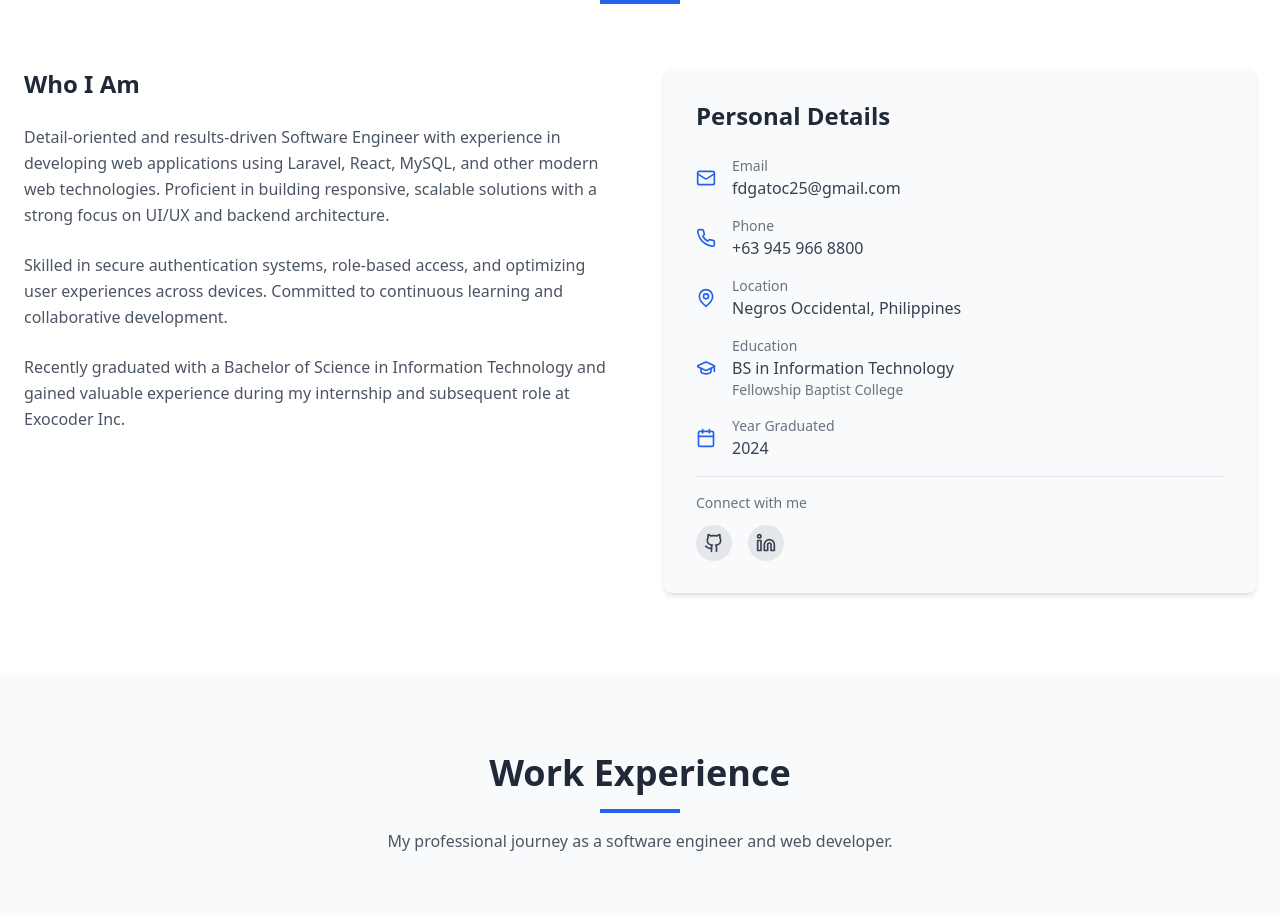
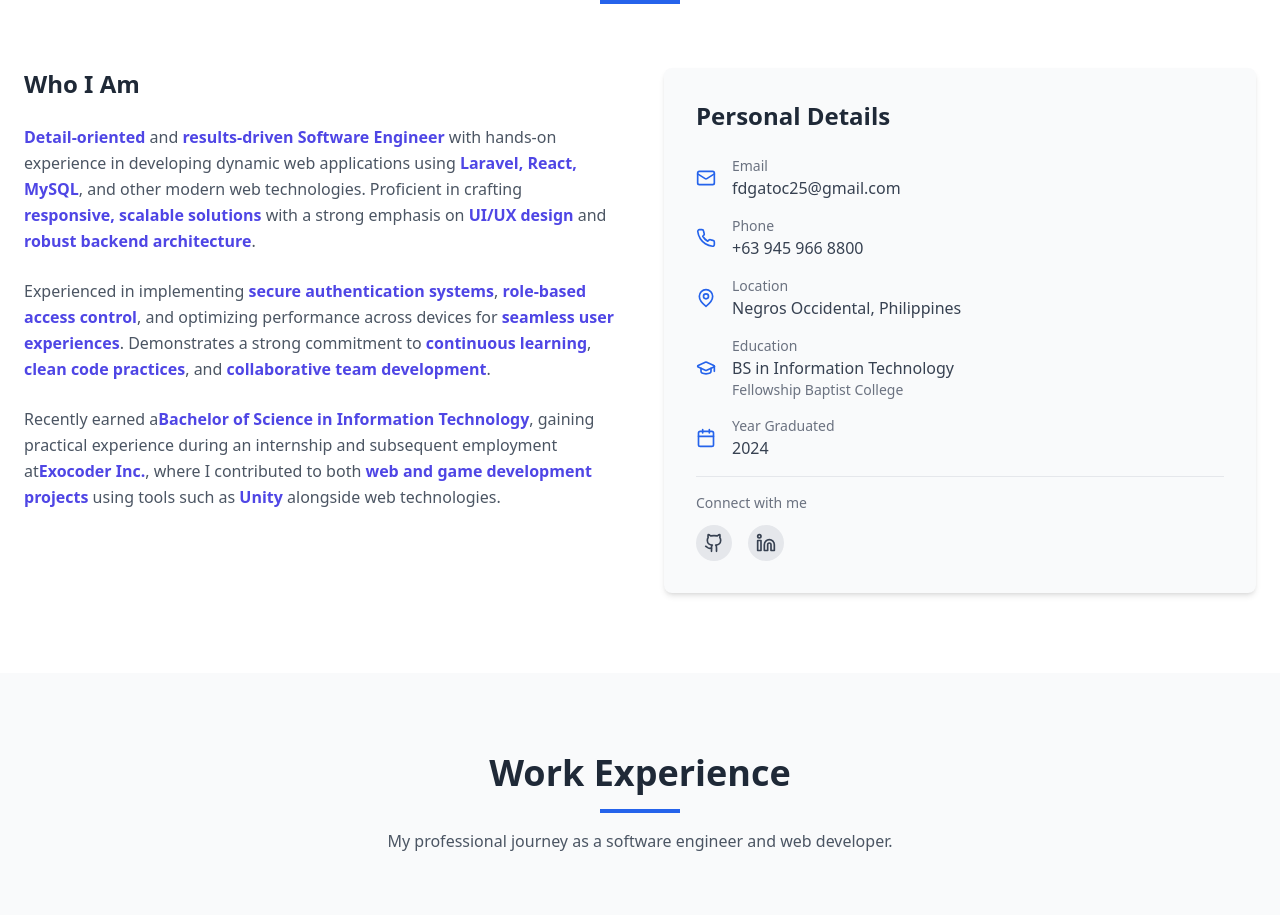
Before and after one commit to fdgatoc03/my-portfolio, a React (Vite) app: page / in a window 1280 px wide. Shown: the part 1000-1915 px from the top of the page. Built offline with nearby package versions, Linux system fonts and the light colour scheme.

Commit message:
Update About.tsx

```diff
--- a/src/components/About.tsx
+++ b/src/components/About.tsx
@@ -13,17 +13,34 @@ const About: React.FC = () => {
         <div className="grid md:grid-cols-2 gap-12">
           <div className="space-y-6">
             <h3 className="text-2xl font-bold text-gray-800 dark:text-white mb-4">Who I Am</h3>
+
             <p className="text-gray-600 dark:text-gray-300 leading-relaxed">
-              Detail-oriented and results-driven Software Engineer with experience in developing web applications using Laravel, React, MySQL, and other modern web technologies. Proficient in building responsive, scalable solutions with a strong focus on UI/UX and backend architecture.
+              <span className="font-semibold text-indigo-600">Detail-oriented</span> and
+              <span className="font-semibold text-indigo-600"> results-driven Software Engineer</span> with hands-on experience in developing dynamic web applications using
+              <span className="font-semibold text-indigo-600"> Laravel, React, MySQL</span>, and other modern web technologies. Proficient in crafting
+              <span className="font-semibold text-indigo-600"> responsive, scalable solutions</span> with a strong emphasis on
+              <span className="font-semibold text-indigo-600"> UI/UX design</span> and
+              <span className="font-semibold text-indigo-600"> robust backend architecture</span>.
             </p>
+
             <p className="text-gray-600 dark:text-gray-300 leading-relaxed">
-              Skilled in secure authentication systems, role-based access, and optimizing user experiences across devices. Committed to continuous learning and collaborative development.
+              Experienced in implementing
+              <span className="font-semibold text-indigo-600"> secure authentication systems</span>,
+              <span className="font-semibold text-indigo-600"> role-based access control</span>, and optimizing performance across devices for
+              <span className="font-semibold text-indigo-600"> seamless user experiences</span>. Demonstrates a strong commitment to
+              <span className="font-semibold text-indigo-600"> continuous learning</span>,
+              <span className="font-semibold text-indigo-600"> clean code practices</span>, and
+              <span className="font-semibold text-indigo-600"> collaborative team development</span>.
             </p>
+
             <p className="text-gray-600 dark:text-gray-300 leading-relaxed">
-              Recently graduated with a Bachelor of Science in Information Technology and gained valuable experience during my internship and subsequent role at Exocoder Inc.
+              Recently earned a
+              <span className="font-semibold text-indigo-600">Bachelor of Science in Information Technology</span>, gaining practical experience during an internship and subsequent employment at
+              <span className="font-semibold text-indigo-600">Exocoder Inc.</span>, where I contributed to both
+              <span className="font-semibold text-indigo-600"> web and game development projects</span> using tools such as
+              <span className="font-semibold text-indigo-600"> Unity</span> alongside web technologies.
             </p>
           </div>
-
           <div className="bg-gray-50 dark:bg-gray-700 rounded-lg p-8 shadow-md">
             <h3 className="text-2xl font-bold text-gray-800 dark:text-white mb-6">Personal Details</h3>
             <div className="space-y-4">
```
